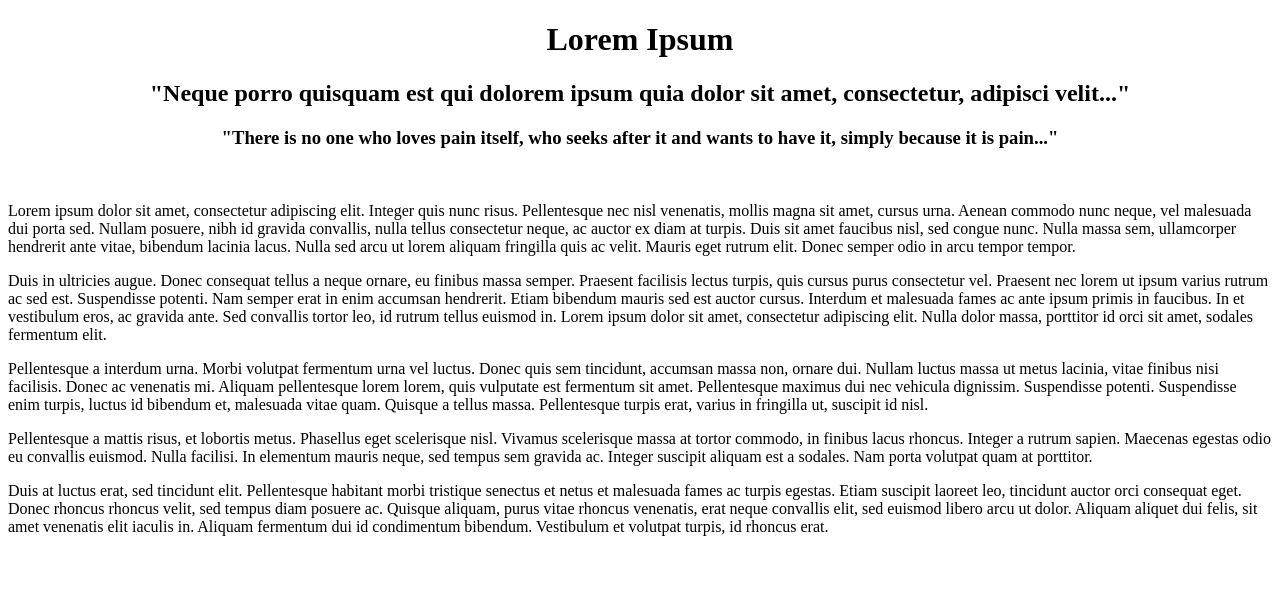
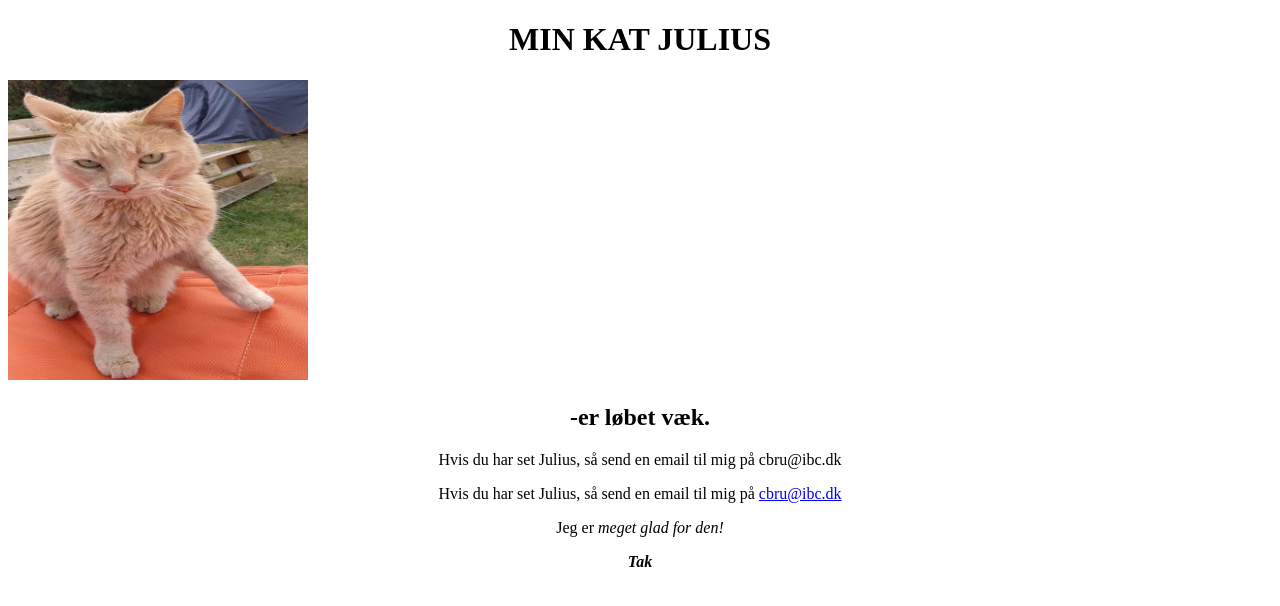
Before and after one commit to johas0004/johas0004.github.io, a plain HTML site: page index.html in a window 1280 px wide. Drawn offline with Linux system fonts and the light colour scheme.

Commit message:
Ændret til opgave hjemmeside

```diff
--- a/index.html
+++ b/index.html
@@ -1,4 +1,5 @@
 <!DOCTYPE html>
+<!-- Katten er slet ikke væk – det er bare en opgave -->
 <html>
 <head>
     <meta charset="UTF-8" />
@@ -6,15 +7,16 @@
 </head>
 <body>
     <center>
-        <h1>Lorem Ipsum</h1>
-        <h2>"Neque porro quisquam est qui dolorem ipsum quia dolor sit amet, consectetur, adipisci velit..."</h2>
-        <h3>"There is no one who loves pain itself, who seeks after it and wants to have it, simply because it is pain..."</h3>
+        <h1>MIN KAT JULIUS</h1>
     </center>
-    <br>
-    <p>Lorem ipsum dolor sit amet, consectetur adipiscing elit. Integer quis nunc risus. Pellentesque nec nisl venenatis, mollis magna sit amet, cursus urna. Aenean commodo nunc neque, vel malesuada dui porta sed. Nullam posuere, nibh id gravida convallis, nulla tellus consectetur neque, ac auctor ex diam at turpis. Duis sit amet faucibus nisl, sed congue nunc. Nulla massa sem, ullamcorper hendrerit ante vitae, bibendum lacinia lacus. Nulla sed arcu ut lorem aliquam fringilla quis ac velit. Mauris eget rutrum elit. Donec semper odio in arcu tempor tempor.</p>
-    <p>Duis in ultricies augue. Donec consequat tellus a neque ornare, eu finibus massa semper. Praesent facilisis lectus turpis, quis cursus purus consectetur vel. Praesent nec lorem ut ipsum varius rutrum ac sed est. Suspendisse potenti. Nam semper erat in enim accumsan hendrerit. Etiam bibendum mauris sed est auctor cursus. Interdum et malesuada fames ac ante ipsum primis in faucibus. In et vestibulum eros, ac gravida ante. Sed convallis tortor leo, id rutrum tellus euismod in. Lorem ipsum dolor sit amet, consectetur adipiscing elit. Nulla dolor massa, porttitor id orci sit amet, sodales fermentum elit.</p>
-    <p>Pellentesque a interdum urna. Morbi volutpat fermentum urna vel luctus. Donec quis sem tincidunt, accumsan massa non, ornare dui. Nullam luctus massa ut metus lacinia, vitae finibus nisi facilisis. Donec ac venenatis mi. Aliquam pellentesque lorem lorem, quis vulputate est fermentum sit amet. Pellentesque maximus dui nec vehicula dignissim. Suspendisse potenti. Suspendisse enim turpis, luctus id bibendum et, malesuada vitae quam. Quisque a tellus massa. Pellentesque turpis erat, varius in fringilla ut, suscipit id nisl.</p>
-    <p>Pellentesque a mattis risus, et lobortis metus. Phasellus eget scelerisque nisl. Vivamus scelerisque massa at tortor commodo, in finibus lacus rhoncus. Integer a rutrum sapien. Maecenas egestas odio eu convallis euismod. Nulla facilisi. In elementum mauris neque, sed tempus sem gravida ac. Integer suscipit aliquam est a sodales. Nam porta volutpat quam at porttitor.</p>
-    <p>Duis at luctus erat, sed tincidunt elit. Pellentesque habitant morbi tristique senectus et netus et malesuada fames ac turpis egestas. Etiam suscipit laoreet leo, tincidunt auctor orci consequat eget. Donec rhoncus rhoncus velit, sed tempus diam posuere ac. Quisque aliquam, purus vitae rhoncus venenatis, erat neque convallis elit, sed euismod libero arcu ut dolor. Aliquam aliquet dui felis, sit amet venenatis elit iaculis in. Aliquam fermentum dui id condimentum bibendum. Vestibulum et volutpat turpis, id rhoncus erat. </p>
+    <img src="julius.jpg" alt="min kat julius" height="300" width="300"">
+    <center>
+        <h2>-er løbet væk.</h2>
+        <p>Hvis du har set Julius, så send en email til mig på cbru@ibc.dk</p>
+        <p>Hvis du har set Julius, så send en email til mig på <a
+        href=”mailto:cbru@ibc.dk”> cbru@ibc.dk<a/></p>
+        <p>Jeg er <em>meget<em> glad for den!</p>
+        <p><strong>Tak</strong></p>
+    </center>
 </body>
 </html>
```
